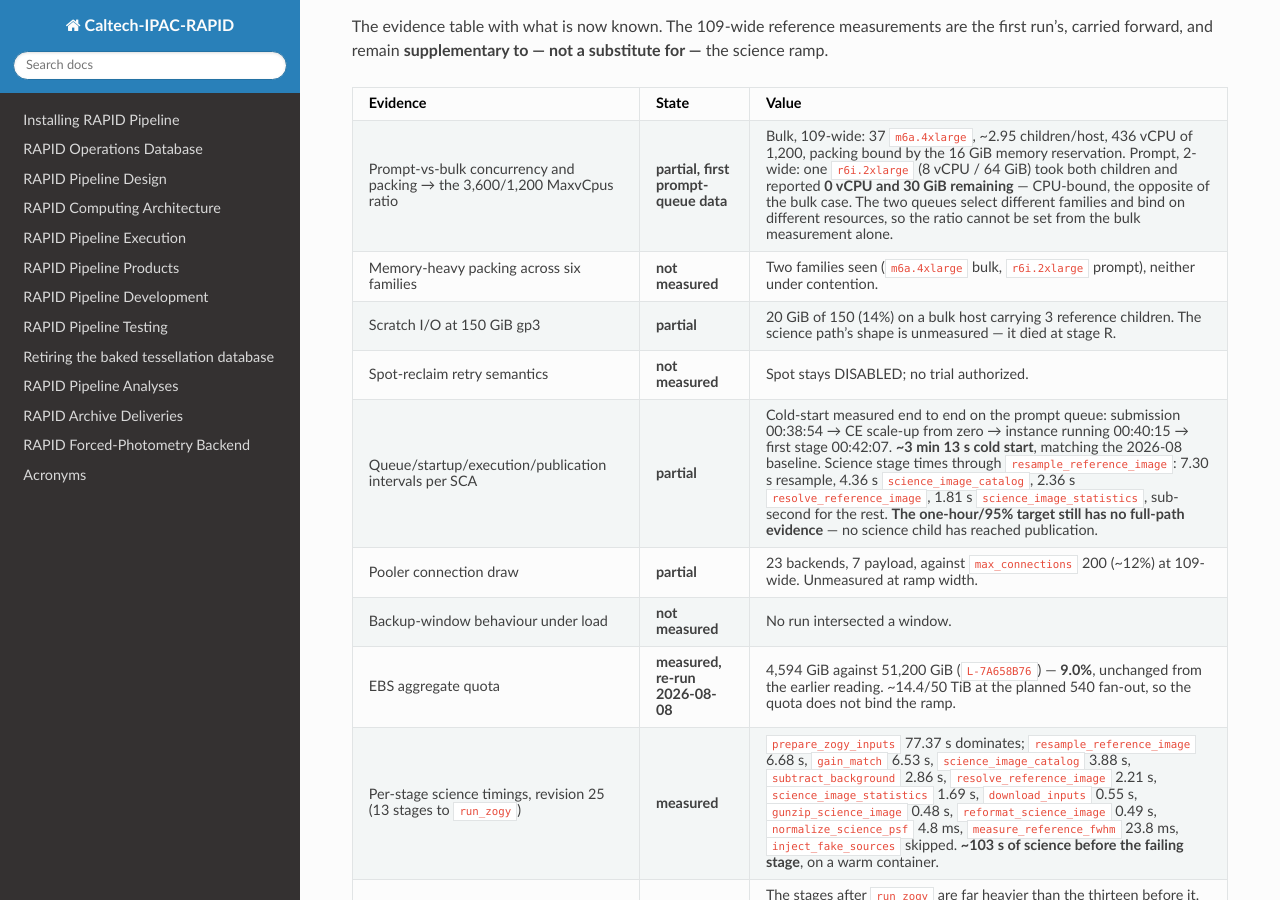
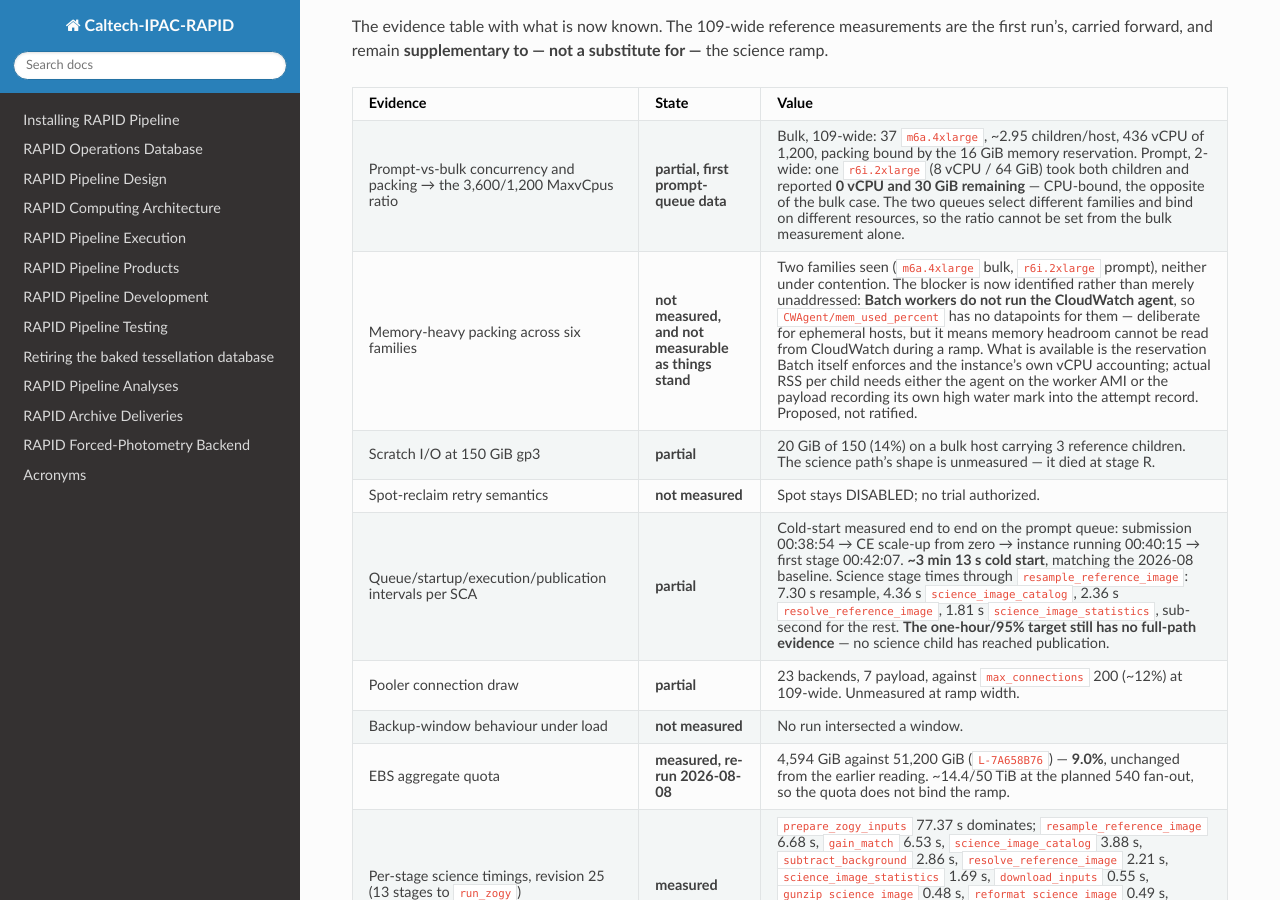
Before and after one commit to Caltech-IPAC/rapid, a Sphinx documentation site: the page built from docs/source/dev/q9_fix_round.rst, in a window 1280 px wide and 900 px high, scrolled down 4174 px. Built offline with Sphinx 7.4.7 and the Read the Docs theme 3.1.0, drawn with Linux system fonts in a browser that asks for light colours.

Commit message:
docs: memory packing is not merely unmeasured, it is unmeasurable as things stand
Batch workers do not run the CloudWatch agent — correct for ephemeral
hosts, and it means CWAgent/mem_used_percent has zero datapoints for
them. So the memory-packing row cannot be filled by watching a ramp, no
matter how wide.

Two routes exist and neither is this session's to take: the agent on the
worker AMI, or the payload recording its own high-water mark into the
attempt record. The second fits the round's own lesson — the attempt
record is where a fact belongs if you want it later — but it is a payload
change with a schema implication. Proposed, not ratified.

Co-Authored-By: Claude Opus 5 <noreply@anthropic.com>
Claude-Session: https://claude.ai/code/session_0171Nyu9f4jFHak4w8HopTAL

```diff
--- a/docs/source/dev/q9_fix_round.rst
+++ b/docs/source/dev/q9_fix_round.rst
@@ -291,9 +291,17 @@ measurements are the first run's, carried forward, and remain
        families and bind on different resources, so the ratio cannot be
        set from the bulk measurement alone.
    * - Memory-heavy packing across six families
-     - **not measured**
+     - **not measured, and not measurable as things stand**
      - Two families seen (``m6a.4xlarge`` bulk, ``r6i.2xlarge`` prompt),
-       neither under contention.
+       neither under contention. The blocker is now identified rather
+       than merely unaddressed: **Batch workers do not run the
+       CloudWatch agent**, so ``CWAgent/mem_used_percent`` has no
+       datapoints for them — deliberate for ephemeral hosts, but it means
+       memory headroom cannot be read from CloudWatch during a ramp. What
+       is available is the reservation Batch itself enforces and the
+       instance's own vCPU accounting; actual RSS per child needs either
+       the agent on the worker AMI or the payload recording its own high
+       water mark into the attempt record. Proposed, not ratified.
    * - Scratch I/O at 150 GiB gp3
      - **partial**
      - 20 GiB of 150 (14%) on a bulk host carrying 3 reference children.
```
